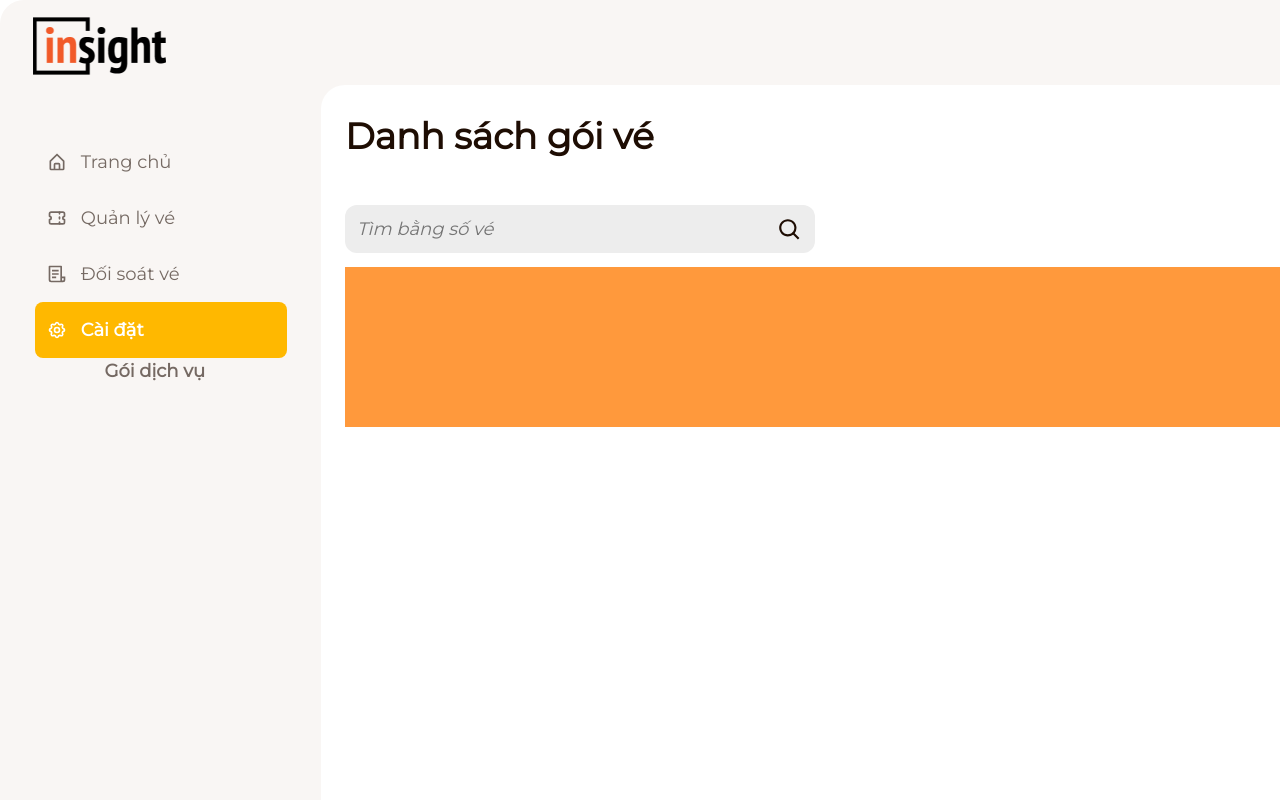
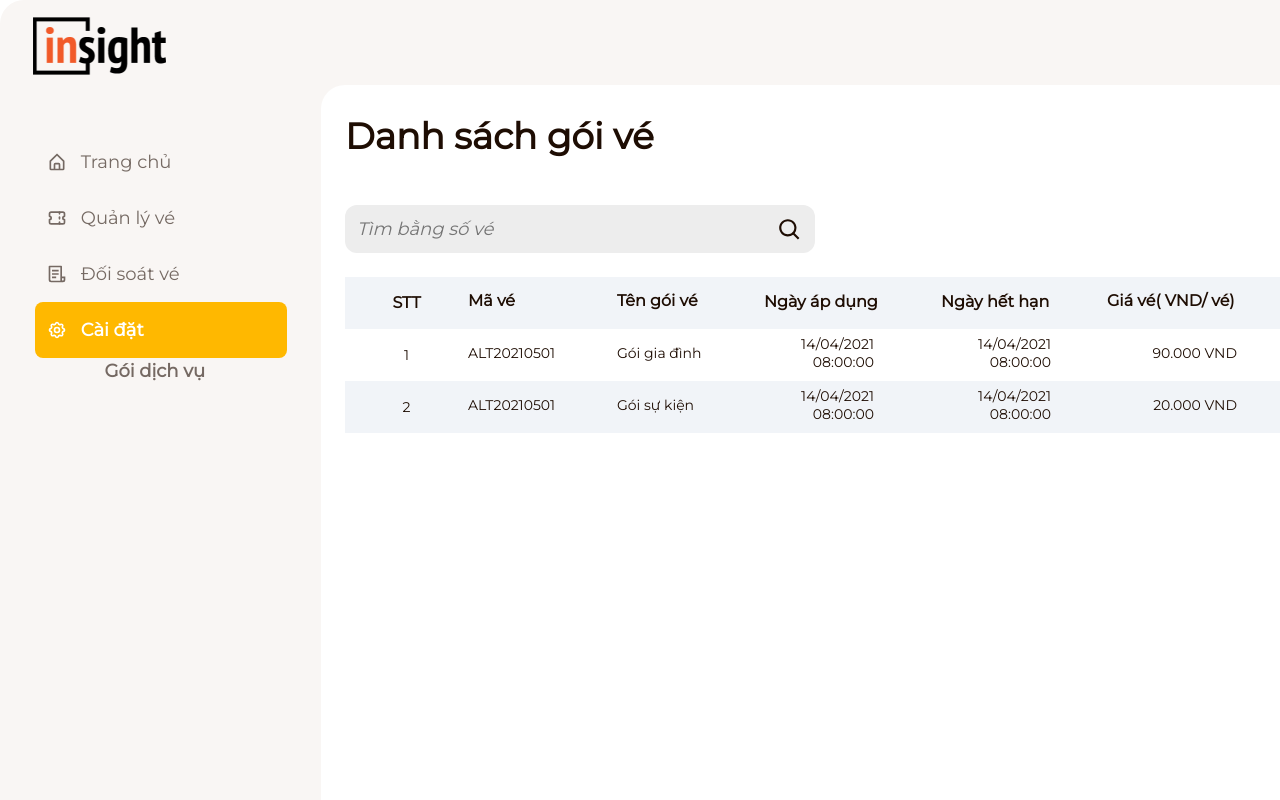
Before and after one commit to DuyDuc304/NguyenDuyDuc-CMS-Ticket_Sale, a React (Create React App) app in the folder cms-ticket-sale/: page /ServicePack in a window 1280 px wide. Shown: the top 800 px of the page. Built offline with nearby package versions, Linux system fonts and the light colour scheme.

Commit message:
service park t5

```diff
--- a/cms-ticket-sale/src/component/ServicePack/TableSevicePack.css
+++ b/cms-ticket-sale/src/component/ServicePack/TableSevicePack.css
@@ -3,6 +3,251 @@
     width: 1516px;
     height: 160px;
     left: 24px;
-    top: 182px;
-    background-color: #FF993C;
+    top: 192px;
 }
+
+.table-sivice-park-row1 {
+    display: flex;
+    width: 1516px;
+    height: 52px;
+    background: #F1F4F8;
+    flex: none;
+    order: 0;
+    align-self: stretch;
+    flex-grow: 0;
+}
+
+.table-sivice-park-row2 {
+    display: flex;
+    width: 1516px;
+    height: 52px;
+    background: #FFFFFF;
+    flex: none;
+    order: 0;
+    align-self: stretch;
+    flex-grow: 0;
+}
+
+.table-sivice-park-col1 {
+    display: flex;
+    margin: auto;
+    width: 123px;
+    height: 48px;
+    font-style: normal;
+    font-weight: 500;
+    font-size: 14px;
+    line-height: 26px;
+    display: flex;
+    align-items: center;
+    color: #1E0D03;
+}
+
+.table-sivice-park-col1 p {
+    margin: auto;
+}
+
+.table-sivice-park-col2 {
+    width: 149px;
+    height: 48px;
+    font-style: normal;
+    font-weight: 500;
+    font-size: 14px;
+    line-height: 26px;
+    display: flex;
+    align-items: center;
+    color: #1E0D03
+}
+
+.table-sivice-park-col3 {
+    width: 147px;
+    height: 48px;
+    font-style: normal;
+    font-weight: 500;
+    font-size: 14px;
+    line-height: 26px;
+    display: flex;
+    align-items: center;
+    color: #1E0D03
+}
+
+.colum-date-time {
+    width: 110px;
+    text-align: end;
+    display: flex;
+    flex-direction: column;
+}
+
+.number-money-ticket {
+    width: 130px;
+    text-align: end;
+
+}
+
+.table-sivice-park-col4 {
+    width: 177px;
+    height: 48px;
+    display: flex;
+    font-style: normal;
+    font-weight: 500;
+    font-size: 14px;
+    text-align: end;
+    align-items: center;
+    color: #1E0D03;
+}
+
+.table-sivice-park-col5 {
+    width: 166px;
+    height: 48px;
+    display: flex;
+    font-style: normal;
+    font-weight: 500;
+    font-size: 14px;
+    text-align: end;
+    align-items: center;
+    color: #1E0D03;
+
+}
+
+.table-sivice-park-col6 {
+    width: 191px;
+    height: 48px;
+    font-style: normal;
+    font-weight: 500;
+    font-size: 14px;
+    line-height: 26px;
+    display: flex;
+    align-items: center;
+    color: #1E0D03
+}
+
+.table-sivice-park-col7 {
+    width: 261px;
+    height: 48px;
+    font-style: normal;
+    font-weight: 500;
+    font-size: 14px;
+    line-height: 26px;
+    display: flex;
+    align-items: center;
+    color: #1E0D03
+}
+
+.table-sivice-park-col8 {
+    width: 135px;
+    height: 48px;
+    font-style: normal;
+    font-weight: 500;
+    font-size: 14px;
+    line-height: 26px;
+    display: flex;
+    align-items: center;
+    color: #1E0D03
+}
+
+.table-sivice-park-col9 {
+    width: 167px;
+    height: 48px;
+    font-style: normal;
+    font-weight: 500;
+    font-size: 14px;
+    line-height: 26px;
+    display: flex;
+    align-items: center;
+    color: #FF993C;
+}
+
+.table-sivice-park-col9 p {
+    margin: auto;
+}
+
+.box-tt-dad {
+    box-sizing: border-box;
+    display: flex;
+    flex-direction: row;
+    justify-content: center;
+    align-items: center;
+    padding: 8px 12px;
+    gap: 8px;
+    position: absolute;
+    width: auto;
+    height: 31px;
+    background: #DEF7E0;
+    border: 1px solid #03AC00;
+    border-radius: 4px;
+
+}
+
+.box-tt-dad p {
+    font-style: normal;
+    font-weight: 500;
+    font-size: 12px;
+    line-height: 15px;
+    display: flex;
+    align-items: center;
+    color: #03AC00;
+    flex: none;
+    order: 1;
+    flex-grow: 0;
+}
+
+.box-tt-dad label {
+    color: #03AC00;
+    ;
+    display: flex;
+    margin-bottom: 8px;
+    flex: 1;
+    font-size: 50px;
+}
+
+.box-tt-tat {
+    box-sizing: border-box;
+    display: flex;
+    flex-direction: row;
+    justify-content: center;
+    align-items: center;
+    padding: 8px 12px;
+    gap: 8px;
+    position: absolute;
+    width: auto;
+    height: 31px;
+    background: #F8EBE8;
+    border: 1px solid #FD5959;
+    border-radius: 4px;
+
+}
+
+.box-tt-tat p {
+    font-style: normal;
+    font-weight: 500;
+    font-size: 12px;
+    line-height: 15px;
+    display: flex;
+    align-items: center;
+    color: #FD5959;
+    flex: none;
+    order: 1;
+    flex-grow: 0;
+}
+
+.box-tt-tat label {
+    color: #FD5959;
+    display: flex;
+    margin-bottom: 8px;
+    flex: 1;
+    font-size: 50px;
+}
+
+.icon-update {
+
+    font-size: 22px;
+    display: flex;
+    margin: auto;
+    padding-right: 4px;
+}
+
+.row-update {
+    cursor: pointer;
+    flex-direction: row;
+    display: flex;
+    margin: auto;
+}
--- a/cms-ticket-sale/src/component/ServicePack/TableSevicePack.tsx
+++ b/cms-ticket-sale/src/component/ServicePack/TableSevicePack.tsx
@@ -1,9 +1,95 @@
 import React from "react"
 import './TableSevicePack.css'
+import { HiOutlinePencilAlt } from 'react-icons/hi'
 class TableSevicePack extends React.Component {
     render() {
         return (
-            <div className="table-sevice-park"></div>
+            <div className="table-sevice-park">
+                <div className="table-sivice-park-row1">
+                    <div className="table-sivice-park-col1"><p className="row1-p">STT</p></div>
+                    <div className="table-sivice-park-col2"><p className="row1-p">Mã vé</p></div>
+                    <div className="table-sivice-park-col3"><p className="row1-p">Tên gói vé</p></div>
+                    <div className="table-sivice-park-col4"><p className=" row1-p">Ngày áp dụng</p></div>
+                    <div className="table-sivice-park-col5"><p className=" row1-p">Ngày hết hạn</p></div>
+                    <div className="table-sivice-park-col6"><p className="row1-p">Giá vé( VND/ vé)</p></div>
+                    <div className="table-sivice-park-col7"><p className="row1-p">Giá combo( VND/Combo)</p></div>
+                    <div className="table-sivice-park-col8"><p className="row1-p">Tình trạng</p></div>
+                    <div className="table-sivice-park-col9"></div>
+                </div>
+                <div className="table-sivice-park-row2">
+                    <div className="table-sivice-park-col1"><p>1</p></div>
+                    <div className="table-sivice-park-col2"><p>ALT20210501</p></div>
+                    <div className="table-sivice-park-col3"><p>Gói gia đình </p></div>
+                    <div className="table-sivice-park-col4">
+                        <div className="colum-date-time">
+                            <label> 14/04/2021 </label>
+                            <label> 08:00:00</label>
+                        </div>
+                    </div>
+                    <div className="table-sivice-park-col5">
+                        <div className="colum-date-time">
+                            <label> 14/04/2021 </label>
+                            <label> 08:00:00</label>
+                        </div>
+                    </div>
+                    <div className="table-sivice-park-col6">
+                        <div className="number-money-ticket">
+                            <label> 90.000 VND</label>
+
+                        </div>
+                    </div>
+                    <div className="table-sivice-park-col7"><p> 360.000 VNĐ/4 Vé</p></div>
+                    <div className="table-sivice-park-col8">
+                        <div className="box-tt-dad ">
+                            <label >•</label>
+                            <p>Đang áp dụng</p>
+                        </div>
+                    </div>
+                    <div className="table-sivice-park-col9">
+                        <div className="row-update">
+                            <p className="icon-update" ><HiOutlinePencilAlt /></p>
+                            <p >Cập nhật</p>
+                        </div>
+                    </div>
+                </div>
+                <div className="table-sivice-park-row1">
+                    <div className="table-sivice-park-col1"><p>2</p></div>
+                    <div className="table-sivice-park-col2"><p>ALT20210501</p></div>
+                    <div className="table-sivice-park-col3"><p>Gói sự kiện</p></div>
+                    <div className="table-sivice-park-col4">
+                        <div className="colum-date-time">
+                            <label> 14/04/2021 </label>
+                            <label> 08:00:00</label>
+                        </div>
+                    </div>
+                    <div className="table-sivice-park-col5">
+                        <div className="colum-date-time">
+                            <label> 14/04/2021 </label>
+                            <label> 08:00:00</label>
+                        </div>
+                    </div>
+                    <div className="table-sivice-park-col6">
+                        <div className="number-money-ticket">
+                            <label> 20.000 VND</label>
+
+                        </div>
+
+                    </div>
+                    <div className="table-sivice-park-col7"><p></p></div>
+                    <div className="table-sivice-park-col8">
+                        <div className="box-tt-tat ">
+                            <label >•</label>
+                            <p>Tắt</p>
+                        </div>
+                    </div>
+                    <div className="table-sivice-park-col9">
+                        <div className="row-update">
+                            <p className="icon-update" ><HiOutlinePencilAlt /></p>
+                            <p >Cập nhật</p>
+                        </div>
+                    </div>
+                </div>
+            </div>
         )
     }
 }
--- a/cms-ticket-sale/src/component/TicketManager/TableTicketManager.css
+++ b/cms-ticket-sale/src/component/TicketManager/TableTicketManager.css
@@ -4,6 +4,11 @@
     left: 24px;
     width: 1519px;
     height: 624px;
+}
+
+.row1-p {
+    font-weight: 600;
+    font-size: 16px;
 }
 
 .row1 {
@@ -34,11 +39,9 @@
     margin: auto;
     width: 116px;
     height: 48px;
-    left: 45px;
-    top: 11px;
     font-style: normal;
-    font-weight: 600;
-    font-size: 16px;
+    font-weight: 500;
+    font-size: 14px;
     line-height: 26px;
     display: flex;
     align-items: center;
@@ -53,11 +56,9 @@
 .tkm-col2 {
     width: 155px;
     height: 48px;
-    left: 45px;
-    top: 11px;
     font-style: normal;
-    font-weight: 600;
-    font-size: 16px;
+    font-weight: 500;
+    font-size: 14px;
     line-height: 26px;
     display: flex;
     align-items: center;
@@ -65,14 +66,11 @@
 }
 
 .tkm-col3 {
-
     width: 159px;
     height: 48px;
-    left: 45px;
-    top: 11px;
     font-style: normal;
-    font-weight: 600;
-    font-size: 16px;
+    font-weight: 500;
+    font-size: 14px;
     line-height: 26px;
     display: flex;
     align-items: center;
@@ -83,11 +81,9 @@
 
     width: 281px;
     height: 48px;
-    left: 45px;
-    top: 11px;
     font-style: normal;
-    font-weight: 600;
-    font-size: 16px;
+    font-weight: 500;
+    font-size: 14px;
     line-height: 26px;
     display: flex;
     align-items: center;
@@ -98,11 +94,9 @@
 
     width: 209px;
     height: 48px;
-    left: 45px;
-    top: 11px;
     font-style: normal;
-    font-weight: 600;
-    font-size: 16px;
+    font-weight: 500;
+    font-size: 14px;
     line-height: 26px;
     display: flex;
     align-items: center;
@@ -113,11 +107,9 @@
 
     width: 166px;
     height: 48px;
-    left: 45px;
-    top: 11px;
     font-style: normal;
-    font-weight: 600;
-    font-size: 16px;
+    font-weight: 500;
+    font-size: 14px;
     line-height: 26px;
     display: flex;
     align-items: center;
@@ -125,14 +117,11 @@
 }
 
 .tkm-col7 {
-
     width: 156px;
     height: 48px;
-    left: 45px;
-    top: 11px;
     font-style: normal;
-    font-weight: 600;
-    font-size: 16px;
+    font-weight: 500;
+    font-size: 14px;
     line-height: 26px;
     display: flex;
     align-items: center;
@@ -143,11 +132,9 @@
 
     width: 129px;
     height: 48px;
-    left: 45px;
-    top: 11px;
     font-style: normal;
-    font-weight: 600;
-    font-size: 16px;
+    font-weight: 500;
+    font-size: 14px;
     line-height: 26px;
     display: flex;
     align-items: center;
@@ -155,11 +142,8 @@
 }
 
 .tkm-col9 {
-
     width: 140px;
     height: 48px;
-    left: 45px;
-    top: 11px;
     font-style: normal;
     font-weight: 600;
     font-size: 16px;
@@ -236,7 +220,6 @@
     position: absolute;
     width: auto;
     height: 31px;
-
     background: #DEF7E0;
     border: 1px solid #03AC00;
     border-radius: 4px;
```
Also changed, not shown: cms-ticket-sale/src/component/TicketManager/TableTicketManager.tsx (+8 -8 lines).
